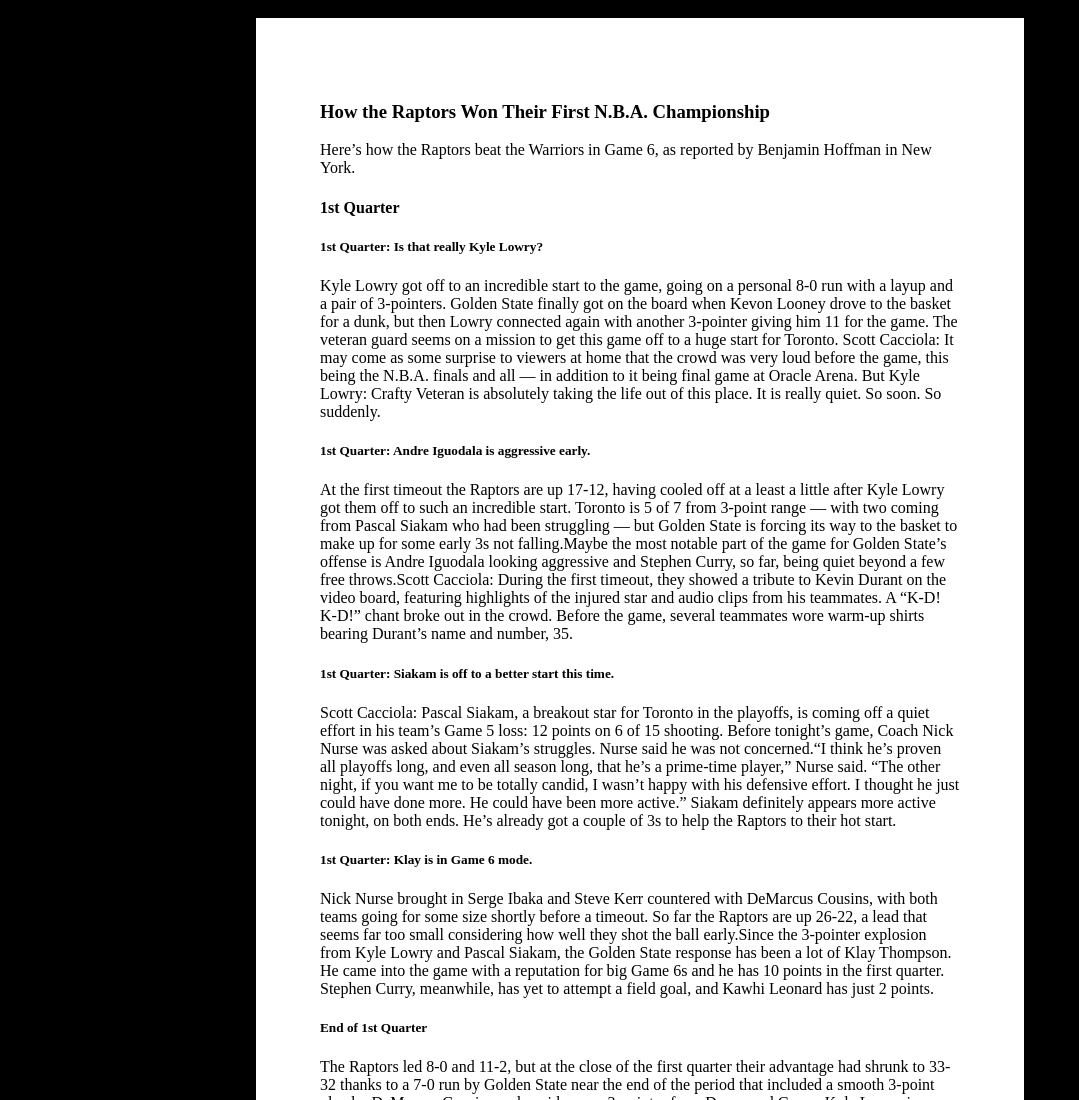
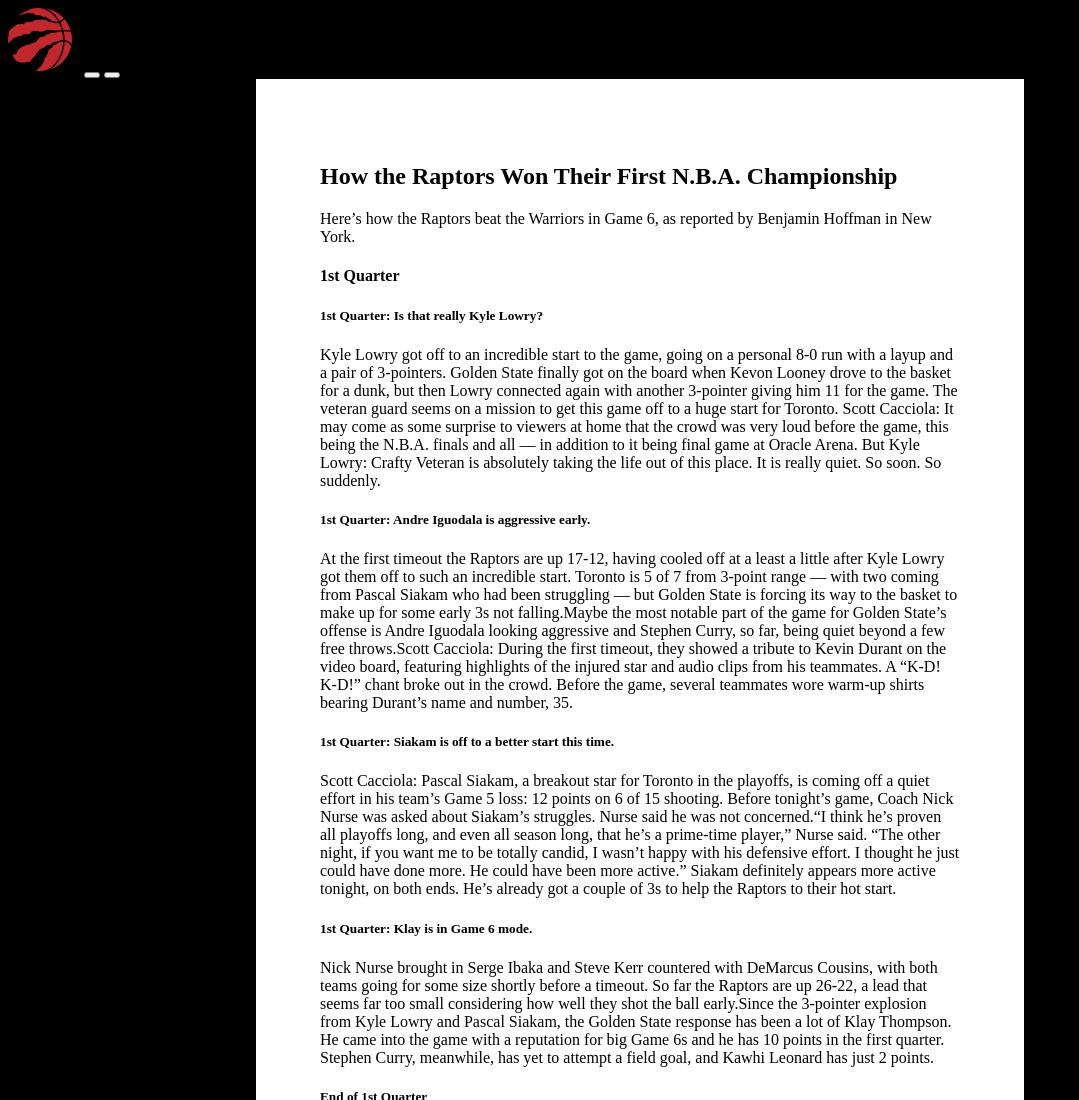
Before and after one commit to nicole-lisa/project-ux-component-nakb, a plain HTML site: page index.html in a window 1280 px wide. Shown: the top 1100 px of the page, without its empty margins (0-1079 px from the left). Drawn offline with Linux system fonts and the light colour scheme.

Commit message:
fonts folder

```diff
--- a/css/index.css
+++ b/css/index.css
@@ -5,5 +5,11 @@
   background-color: white;
   margin: 0 20%;
   padding: 5%;
-
 }
+#logo {
+  width: 5em;
+  padding: 0.5em;
+}
+h1 {
+  color: white;
+}
--- a/index.html
+++ b/index.html
@@ -9,13 +9,14 @@
   </head>
   <body>
     <header>
-      <img src="" alt="">
-
+      <img id="logo" src="img/LogoRed.png" alt="red-logo">
+      <button id="search"></button>
+      <button id="hamburger"></button>
     </header>
     <main>
       <article>
         <section>
-          <h1>How the Raptors Won Their First N.B.A. Championship</h1>
+          <h2>How the Raptors Won Their First N.B.A. Championship</h2>
           <p>Here’s how the Raptors beat the Warriors in Game 6, as reported by Benjamin Hoffman in New York.</p>
         </section>
         <section class="1Quarter">
```
Also changed, not shown: css/fonts.css (added), fonts/16665838_10154968899936241_7809016813802793917_o.jpg (renamed from img/16665838_10154968899936241_7809016813802793917_o.jpg).
